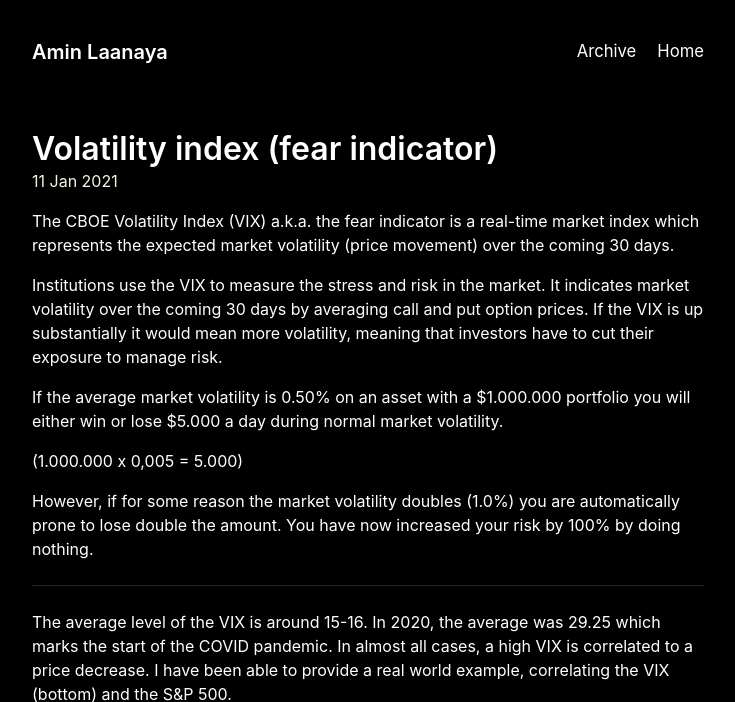
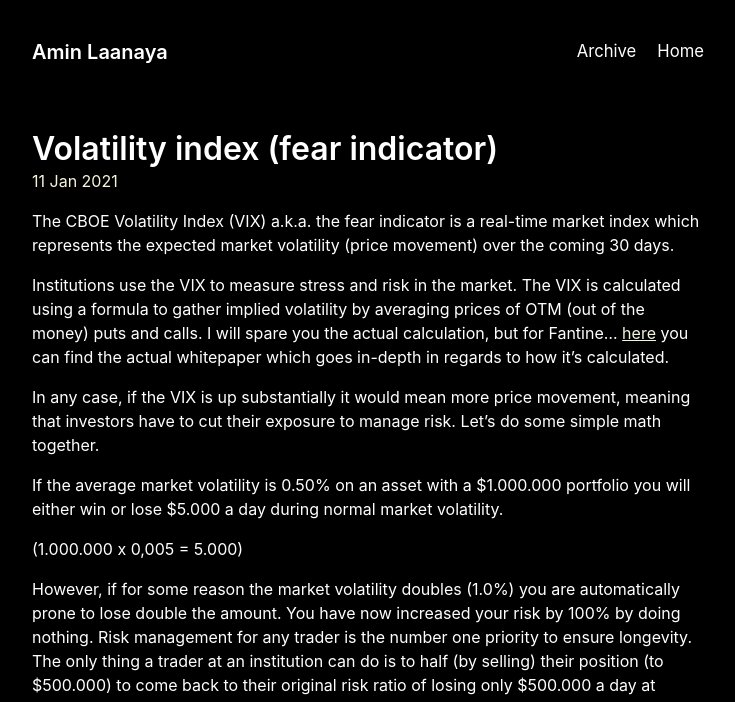
Before and after one commit to Bobcycle/Blog, a Jekyll site: the page built from _posts/2021-01-11-volatility-index.md, in a window 1280 px wide, cut to the strip 0-702 px from the top of the page. Shown: the whole strip, without its empty margins (272-1007 px from the left). Built offline with Jekyll 4.4.1, drawn with Linux system fonts in a browser that asks for light colours; some of the changed text lies outside the part shown.

Commit message:
Update 2021-01-11-volatility-index.md

```diff
--- a/_posts/2021-01-11-volatility-index.md
+++ b/_posts/2021-01-11-volatility-index.md
@@ -5,13 +5,17 @@ title: Volatility index (fear indicator)
 
 The CBOE Volatility Index (VIX) a.k.a. the fear indicator is a real-time market index which represents the expected market volatility (price movement) over the coming 30 days.
 
-Institutions use the VIX to measure the stress and risk in the market. It indicates market volatility over the coming 30 days by averaging call and put option prices. If the VIX is up substantially it would mean more volatility, meaning that investors have to cut their exposure to manage risk.
+Institutions use the VIX to measure stress and risk in the market. The VIX is calculated using a formula to gather implied volatility by averaging prices of OTM (out of the money) puts and calls. I will spare you the actual calculation, but for Fantine... [here](https://cdn.cboe.com/resources/futures/vixwhite.pdf) you can find the actual whitepaper which goes in-depth in regards to how it's calculated.
+
+
+
+In any case, if the VIX is up substantially it would mean more price movement, meaning that investors have to cut their exposure to manage risk. Let's do some simple math together.
 
 If the average market volatility is 0.50% on an asset with a $1.000.000 portfolio you will either win or lose $5.000 a day during normal market volatility.
 
 (1.000.000 x 0,005 = 5.000)⠀
 
-However, if for some reason the market volatility doubles (1.0%) you are automatically prone to lose double the amount. You have now increased your risk by 100% by doing nothing.
+However, if for some reason the market volatility doubles (1.0%) you are automatically prone to lose double the amount. You have now increased your risk by 100% by doing nothing. Risk management for any trader is the number one priority to ensure longevity. The only thing a trader at an institution can do is to half (by selling) their position (to $500.000) to come back to their original risk ratio of losing only $500.000 a day at double the market volatility of 1%.
 
 
 
@@ -22,8 +26,3 @@ However, if for some reason the market volatility doubles (1.0%) you are automat
 The average level of the VIX is around 15-16. In 2020, the average was 29.25 which marks the start of the COVID pandemic. In almost all cases, a high VIX is correlated to a price decrease. I have been able to provide a real world example, correlating the VIX (bottom) and the S&P 500.
 
 ![https://i.imgur.com/6aadSEK.png](https://i.imgur.com/6aadSEK.png)
-
-
-**Calculation**
-
-The VIX is calculated using a formula to gather expected volatility by averaging prices of OTM (out of the money) puts and calls. will spare you the actual calculation, but for Fantine... [here](https://cdn.cboe.com/resources/futures/vixwhite.pdf) you can find the actual whitepaper which goes in-depth in regards to how it's calculated.
```
